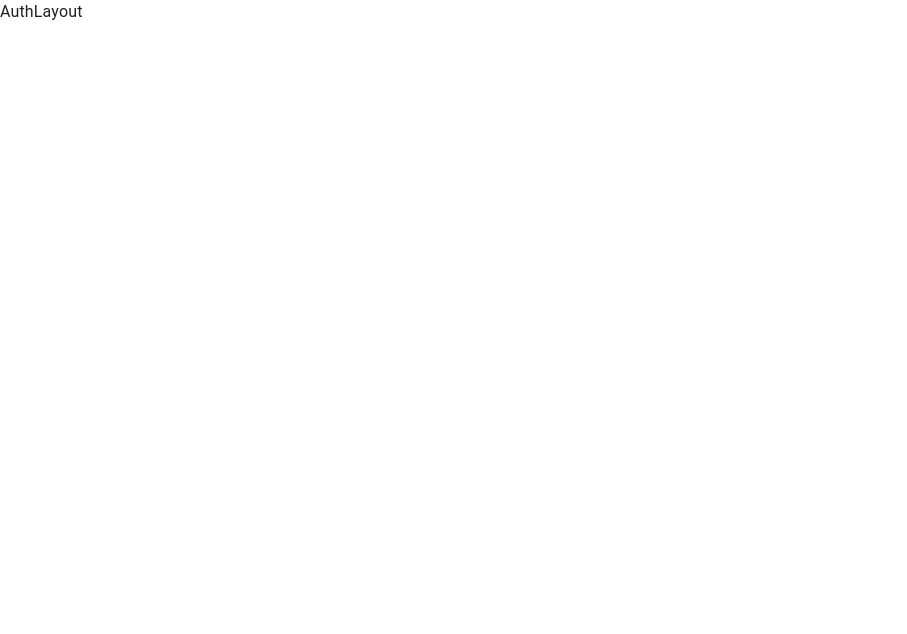
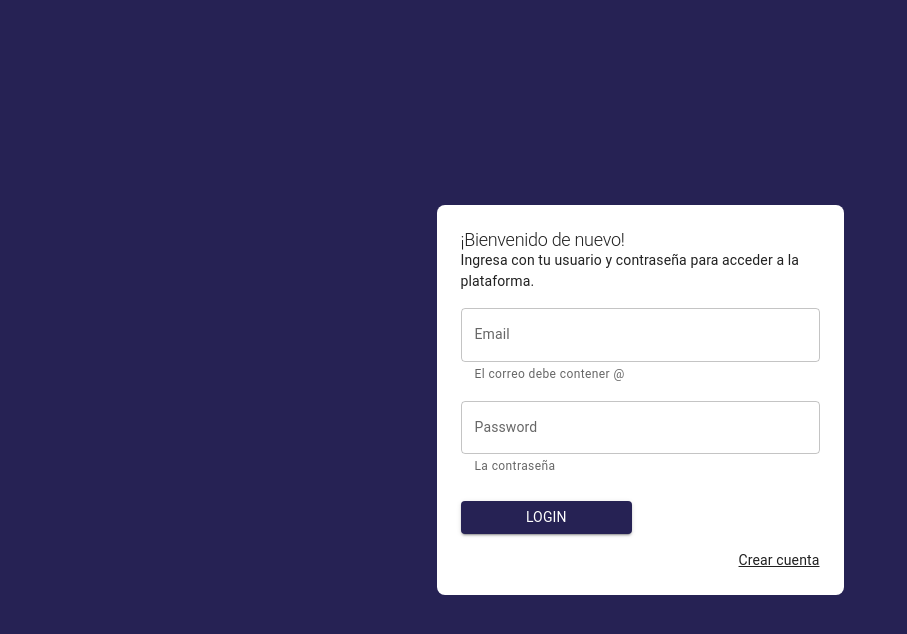
Before and after one commit to IngeScobedo/react-template, a React (Vite) app: page / in a window 1280 px wide. Shown: the top 634 px of the page, without its empty margins (0-907 px from the left). Built offline with nearby package versions, Linux system fonts and the light colour scheme.

Commit message:
Auth routes

```diff
--- a/package.json
+++ b/package.json
@@ -29,6 +29,7 @@
     "eslint-plugin-material-ui": "^1.0.1",
     "react": "^18.2.0",
     "react-dom": "^18.2.0",
+    "react-hook-form": "^7.43.8",
     "react-redux": "^8.0.5",
     "react-router-dom": "^6.9.0"
   },
--- a/src/NotesApp.tsx
+++ b/src/NotesApp.tsx
@@ -1,14 +1,18 @@
+import { Provider } from 'react-redux'
 import { BrowserRouter } from 'react-router-dom'
 import NotesAppRouter from './router/NotesAppRouter'
+import { store } from './store/store'
 import { AppTheme } from './theme'
 const NotesApp = () => {
 
   return (
-    <BrowserRouter>
-      <AppTheme>
-        <NotesAppRouter />
-      </AppTheme>
-    </BrowserRouter>
+    <Provider store={store}>
+      <BrowserRouter>
+        <AppTheme>
+          <NotesAppRouter />
+        </AppTheme>
+      </BrowserRouter>
+    </Provider>
   )
 }
 
--- /dev/null
+++ b/src/auth/layout/AuthLayout.tsx
@@ -0,0 +1,36 @@
+import { Grid, Typography } from '@mui/material'
+import { ReactNode } from 'react'
+
+interface Props {
+    children: ReactNode;
+    title: string;
+    description: string;
+}
+
+const AuthLayout = ({ children, title, description }: Props) => {
+  return (
+    <Grid
+      container
+      spacing={0}
+      direction='column'
+      alignItems='center'
+      justifyContent='center'
+      sx={{ minHeight: '100vh', backgroundColor: 'primary.main', padding: 4 }}
+    >
+      <Grid
+        item
+        className='box-shadow'
+        xs={3}
+        sx={{ backgroundColor: 'white', padding: 3, borderRadius: 2, width: '407px', height: '352px' }}
+      >
+        <Typography variant='h1'>{title}</Typography>
+        <Typography variant='body1'>{description}</Typography>
+
+        {children}
+
+      </Grid>
+    </Grid>
+  )
+}
+
+export default AuthLayout
--- a/src/auth/pages/AuthLayout.tsx
+++ /dev/null
@@ -1,7 +0,0 @@
-const AuthLayout = () => {
-  return (
-    <div>AuthLayout</div>
-  )
-}
-
-export default AuthLayout
--- /dev/null
+++ b/src/auth/pages/Login.tsx
@@ -0,0 +1,81 @@
+import { Alert, Button, Grid, Link, TextField, Typography } from '@mui/material'
+import { useMemo, useState } from 'react'
+import AuthLayout from '../layout/AuthLayout'
+import { Link as RouterLink } from 'react-router-dom'
+import { useDispatch, useSelector } from 'react-redux'
+import { useForm, SubmitHandler } from "react-hook-form";
+import { RootState } from '../../store/store'
+
+type Inputs = {
+  email: string,
+  password: string
+}
+
+const Login = () => {
+  const dispatch = useDispatch()
+  const { status, errorMessage } = useSelector((state: RootState) => state.auth)
+  const [formSubmitted, setFormSubmitted] = useState(false)
+  const isAuthenticating = useMemo(() => status === 'checking', [status])
+
+  const { register, handleSubmit, formState: { errors } } = useForm<Inputs>();
+  const onSubmit: SubmitHandler<Inputs> = data => console.log(data);
+
+  return (
+    <AuthLayout
+      title='¡Bienvenido de nuevo!'
+      description='Ingresa con tu usuario y contraseña para acceder a la plataforma.'
+    >
+      <form onSubmit={handleSubmit(onSubmit)}>
+        <Grid container>
+          <Grid item xs={12} sx={{ mt: 2 }}>
+            <TextField
+              label='Email'
+              type='email'
+              error={errors.email && formSubmitted}
+              helperText={'El correo debe contener @'}
+              placeholder='correo@mail.com'
+              fullWidth
+              {...register('email', { required: true })}
+            />
+          </Grid>
+
+          <Grid item xs={12} sx={{ mt: 2 }}>
+            <TextField
+              label='Password'
+              type='password'
+              placeholder='your password'
+              error={errors.password && formSubmitted}
+              helperText={'La contraseña'}
+              fullWidth
+              {...register('password', { required: true })}
+            />
+          </Grid>
+
+          <Grid
+            container
+            spacing={2}
+            sx={{ mb: 2, mt: 1 }}
+          >
+            <Grid display={errorMessage ? '' : 'none'} item sm={12}>
+              <Alert severity='error'>
+                {errorMessage}
+              </Alert>
+            </Grid>
+            <Grid item sm={6}>
+              <Button disabled={isAuthenticating} type='submit' variant='contained' fullWidth>
+                <Typography variant='body1'>Login</Typography>
+              </Button>
+            </Grid>
+          </Grid>
+          <Grid container direction='row' justifyContent='end'>
+            <Link component={RouterLink} color='inherit' to='/auth/signup/'>
+              Crear cuenta
+            </Link>
+          </Grid>
+        </Grid>
+      </form>
+    </AuthLayout>
+  )
+}
+
+export default Login
--- /dev/null
+++ b/src/auth/pages/RecoverPassword.tsx
@@ -0,0 +1,7 @@
+const RecoverPassword = () => {
+  return (
+    <div>RecoverPassword</div>
+  )
+}
+
+export default RecoverPassword
--- /dev/null
+++ b/src/auth/routes/AuthRoutes.tsx
@@ -0,0 +1,15 @@
+import { Navigate, Route, Routes } from "react-router-dom"
+import Login from "../pages/Login"
+import RecoverPassword from "../pages/RecoverPassword"
+
+const AuthRoutes = () => {
+  return (
+    <Routes>
+        <Route path="/login" element={<Login />} />
+        <Route path="/recovery" element={<RecoverPassword />} />
+        <Route path="/*" element={<Navigate to={'/login'} replace />} />
+    </Routes>
+  )
+}
+
+export default AuthRoutes
--- /dev/null
+++ b/src/hooks/useCheckAuth.tsx
@@ -0,0 +1,14 @@
+import { useEffect } from 'react'
+import { useDispatch, useSelector } from 'react-redux'
+import { logout } from '../store/auth/AuthSlice'
+import { RootState } from '../store/store'
+
+export const useCheckAuth = () => {
+  const dispatch = useDispatch()
+  const authState = useSelector((state: RootState) => state.auth)
+
+  useEffect(() => {
+      dispatch(logout())
+  }, [])
+  return authState.status
+}
--- a/src/router/NotesAppRouter.tsx
+++ b/src/router/NotesAppRouter.tsx
@@ -1,10 +1,19 @@
 import { Route, Routes } from "react-router-dom"
-import AuthLayout from "../auth/pages/AuthLayout"
+import Login from "../auth/pages/Login"
+import AuthRoutes from "../auth/routes/AuthRoutes"
+import { useCheckAuth } from "../hooks/useCheckAuth"
+import { CheckingAuth } from "../ui/components/CheckingAuth"
 
 const NotesAppRouter = () => {
+  const status = useCheckAuth()
+
+  // if (status === 'checking') {
+  //   return (<CheckingAuth />)
+  // }
   return (
     <Routes>
-        <Route path="/" element={<AuthLayout />} />
+        <Route path="/*" element={<Login />} />
+        <Route path="/auth/*" element={<AuthRoutes />} />
     </Routes>
   )
 }
--- a/src/store/auth/AuthSlice.ts
+++ b/src/store/auth/AuthSlice.ts
@@ -1,25 +1,28 @@
 import { createSlice } from '@reduxjs/toolkit/'
 import type { PayloadAction } from '@reduxjs/toolkit'
-import type { RootState } from '../store'
 
-interface User {
+export interface User {
     id: number;
     name: string;
     email: string;
 }
 
 // Define a type for the slice state
-interface AuthState {
+export interface AuthState {
   user: User | null;
   isLoggedIn: boolean;
   isLogged: boolean;
+  errorMessage: string;
+  status: 'checking' | 'not-authenticated' | 'authenticated';
 }
 
 // Define the initial state using that type
 const initialState: AuthState = {
   user: null,
   isLoggedIn: false,
-  isLogged: false
+  isLogged: false,
+  errorMessage: '',
+  status: 'checking'
 }
 
 export const authSlice = createSlice({
@@ -30,10 +33,14 @@ export const authSlice = createSlice({
     login: (state, { payload }: PayloadAction<User>) => {
         console.log(payload)
       state.user = null
+    },
+    logout: (state) => {
+      state.user = null
+      state.status = 'not-authenticated'
     }
   },
 })
 
-export const { login } = authSlice.actions
+export const { login, logout } = authSlice.actions
 
 export default authSlice.reducer
--- a/src/theme/blueTheme.ts
+++ b/src/theme/blueTheme.ts
@@ -11,6 +11,23 @@ const blueTheme = createTheme({
     error: {
       main: '#543884'
     }
+  },
+  typography: {
+    h1: {
+      fontSize: '18px'
+    },
+    h2: {
+      fontSize: '16px'
+    },
+    h3: {
+      fontSize: '15px'
+    },
+    body1: {
+      fontSize: '14px'
+    },
+    body2: {
+      fontSize: '12px'
+    }
   }
 })
 
--- /dev/null
+++ b/src/ui/components/CheckingAuth.tsx
@@ -0,0 +1,22 @@
+import { CircularProgress, Grid } from '@mui/material'
+
+export const CheckingAuth = () => {
+  return (
+    <Grid
+      container
+      spacing={0}
+      direction='column'
+      alignItems='center'
+      justifyContent='center'
+      sx={{ minHeight: '100vh', backgroundColor: 'primary.main', padding: 4 }}
+    >
+      <Grid
+        container
+        direction='row'
+        justifyContent='center'
+      >
+        <CircularProgress color='warning' />
+      </Grid>
+    </Grid>
+  )
+}
```
Also changed, not shown: 1 other file (tests, documents, lock files or other folders).
